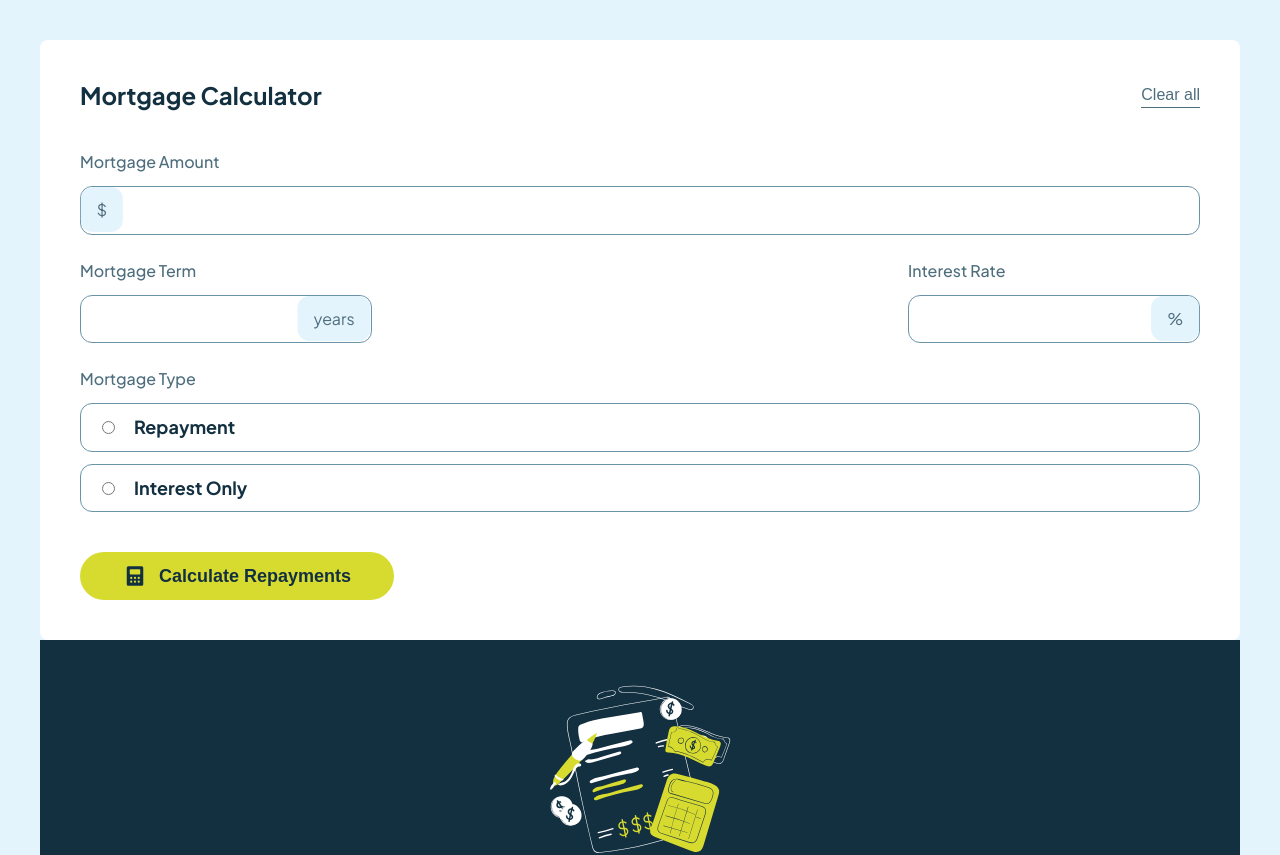
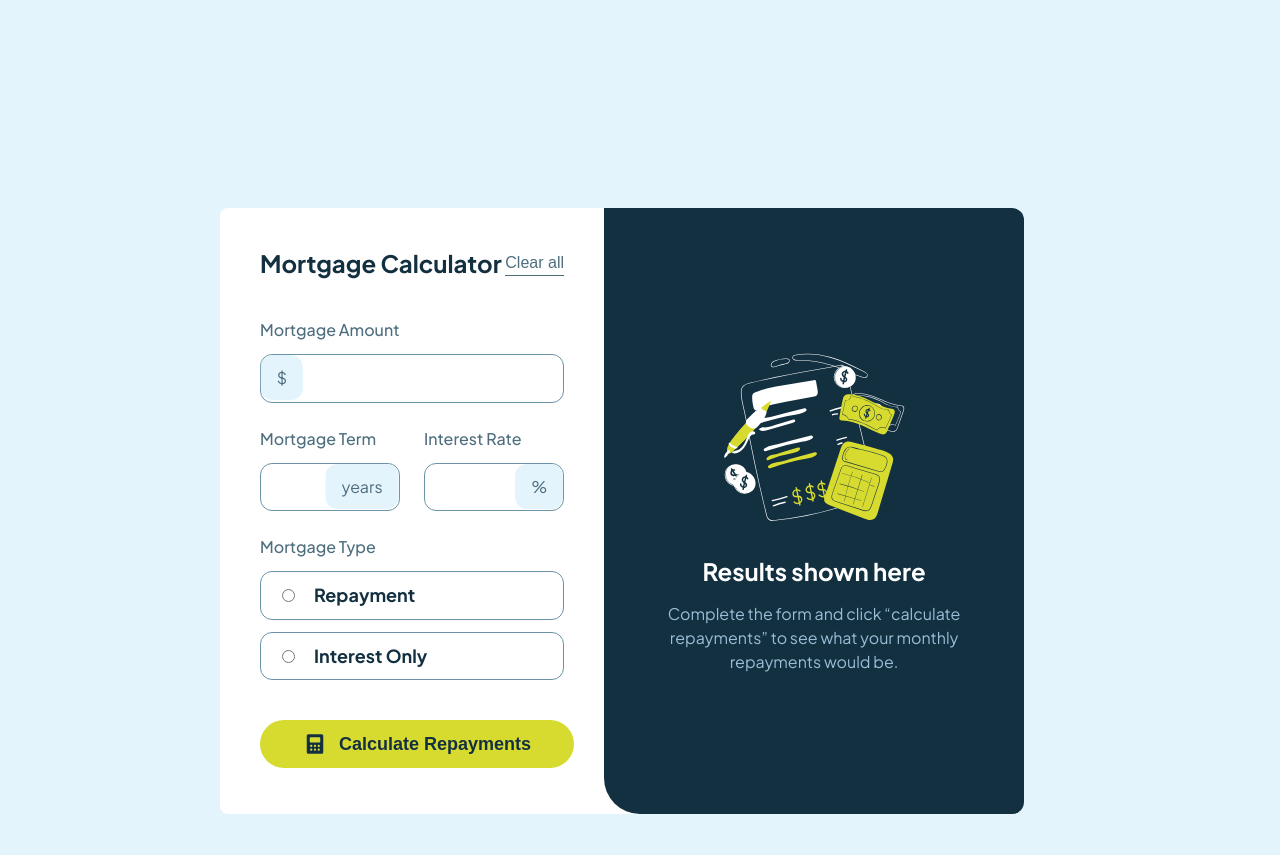
Before and after one commit to brdCoreShadow/mortgage-calculator, a React (Vite) app: page / in a window 1280 px wide. Shown: the top 855 px of the page. Built offline with nearby package versions, Linux system fonts and the light colour scheme.

Commit message:
project is made

```diff
--- a/src/AppStyled.ts
+++ b/src/AppStyled.ts
@@ -1,14 +1,22 @@
 import styled from "@emotion/styled";
 
 export const AppCon = styled.div`
+  @media (min-width: 768px) {
+    padding-top: 40px;
+    padding-bottom: 40px;
+    padding-left: 40px;
+    padding-right: 40px;
 
-@media (min-width: 768px){
-padding-top: 40px;
-padding-bottom: 40px;
-padding-left: 40px;
-padding-right: 40px;
+    background-color: #e4f4fd;
+  }
 
-background-color: #E4F4FD;
-}
+  @media (min-width: 1280px) {
+    display: flex;
+    flex-direction: row;
+    align-items: center;
+    justify-content: center;
 
-`
+    padding-top: 208px;
+    padding-bottom: 208px;
+  }
+`;
--- a/src/Components/CalcForm/CalcForm.tsx
+++ b/src/Components/CalcForm/CalcForm.tsx
@@ -47,7 +47,7 @@ const CalcForm: React.FC<Props> = ({ handleSubmit, handleResetForm }) => {
       </SC.CalcTitleCon>
       <form onSubmit={formik.handleSubmit}>
 
-        <SC.AmountCon>
+        <SC.AmountCon  isError={formik.touched.amount && formik.errors.amount ? true : false}>
           <label htmlFor="amount">
             <span>Mortgage Amount</span>
             <input
@@ -57,16 +57,17 @@ const CalcForm: React.FC<Props> = ({ handleSubmit, handleResetForm }) => {
               value={formik.values.amount}
               onChange={formik.handleChange}
               onBlur={formik.handleBlur}
+
             />
             {formik.touched.amount && formik.errors.amount && (
               <SC.ErrorCon>
-                <span>{formik.errors.amount}</span>
+                <span  style={{color:"#ff3333", fontSize:12, fontWeight:600}}>{formik.errors.amount}</span>
               </SC.ErrorCon>
             )}
           </label>
         </SC.AmountCon>
          <SC.InputsCon>
-        <SC.TermCon>
+        <SC.TermCon isError={formik.touched.term && formik.errors.term ? true : false}>
           <label htmlFor="term">
             <span>Mortgage Term</span>
             <input
@@ -79,13 +80,13 @@ const CalcForm: React.FC<Props> = ({ handleSubmit, handleResetForm }) => {
             />
             {formik.touched.term && formik.errors.term && (
               <SC.ErrorCon>
-                <span>{formik.errors.term}</span>
+                <span style={{color:"#ff3333", fontSize:12, fontWeight:600}}>{formik.errors.term}</span>
               </SC.ErrorCon>
             )}
           </label>
         </SC.TermCon>
 
-        <SC.RateCon>
+        <SC.RateCon isError={formik.touched.rate && formik.errors.rate ? true : false}>
           <label htmlFor="rate">
             <span>Interest Rate</span>
             <input
@@ -98,7 +99,7 @@ const CalcForm: React.FC<Props> = ({ handleSubmit, handleResetForm }) => {
             />
             {formik.touched.rate && formik.errors.rate && (
               <SC.ErrorCon>
-                <span>{formik.errors.rate}</span>
+                <span  style={{color:"#ff3333", fontSize:12, fontWeight:600}}>{formik.errors.rate}</span>
               </SC.ErrorCon>
             )}
           </label>
--- a/src/Components/CalcForm/CalcFormStyled.ts
+++ b/src/Components/CalcForm/CalcFormStyled.ts
@@ -1,4 +1,8 @@
 import styled from "@emotion/styled";
+
+type Props = {
+  isError: boolean;
+};
 
 export const CalcFormCon = styled.div`
   padding-top: 32px;
@@ -15,6 +19,13 @@ export const CalcFormCon = styled.div`
     padding-right: 40px;
 
     border-radius: 8px;
+  }
+
+  @media (min-width: 1280px) {
+    width: 35%;
+    height: 606px;
+
+    padding-right: 76px;
   }
 `;
 
@@ -67,7 +78,7 @@ export const InputsCon = styled.div`
   }
 `;
 
-export const AmountCon = styled.div`
+export const AmountCon = styled.div<Props>`
   margin-bottom: 24px;
 
   & span {
@@ -98,10 +109,29 @@ export const AmountCon = styled.div`
       padding-left: 16px;
       padding-right: 16px;
 
-      background-color: #e4f4fd;
-      color: #4e6e7e;
+      background-color: ${({ isError }) => (isError ? "#ff3333" : "#e4f4fd")};
+      color: ${({ isError }) => (isError ? "#fff" : "#4e6e7e")};
 
       border-radius: 12px;
+    }
+
+    transition: all 0.3s;
+
+    &:hover,
+    &:focus,
+    &:active {
+      & input {
+        border: 1px solid #d8db2f;
+        transition: all 0.3s;
+        cursor: pointer;
+      }
+
+      &::before {
+        background-color: #d8db2f;
+        transition: all 0.3s;
+        cursor: pointer;
+      }
+      cursor: pointer;
     }
   }
 
@@ -120,13 +150,14 @@ export const AmountCon = styled.div`
 
     color: #133041;
 
-    border: 1px solid #6b94a8;
+    border: ${({ isError }) =>
+      isError ? "1px solid #ff3333" : "1px solid #6b94a8"};
 
     border-radius: 12px;
   }
 `;
 
-export const TermCon = styled.div`
+export const TermCon = styled.div<Props>`
   margin-bottom: 24px;
 
   @media (min-width: 768px) {
@@ -163,10 +194,27 @@ export const TermCon = styled.div`
       padding-left: 16px;
       padding-right: 16px;
 
-      background-color: #e4f4fd;
-      color: #4e6e7e;
+      background-color: ${({ isError }) => (isError ? "#ff3333" : "#e4f4fd")};
+      color: ${({ isError }) => (isError ? "#fff" : "#4e6e7e")};
 
       border-radius: 12px;
+    }
+
+    &:hover,
+    &:focus,
+    &:active {
+      & input {
+        border: 1px solid #d8db2f;
+        transition: all 0.3s;
+        cursor: pointer;
+      }
+
+      &::before {
+        background-color: #d8db2f;
+        transition: all 0.3s;
+        cursor: pointer;
+      }
+      cursor: pointer;
     }
   }
 
@@ -185,21 +233,20 @@ export const TermCon = styled.div`
 
     color: #133041;
 
-    border: 1px solid #6b94a8;
+    border: ${({ isError }) =>
+      isError ? "1px solid #ff3333" : "1px solid #6b94a8"};
 
     border-radius: 12px;
   }
 `;
 
-export const RateCon = styled.div`
+export const RateCon = styled.div<Props>`
   margin-bottom: 24px;
 
-
-    @media (min-width: 768px) {
+  @media (min-width: 768px) {
     width: 292px;
     margin-bottom: 0;
   }
-
 
   & span {
     font-size: 16px;
@@ -229,10 +276,26 @@ export const RateCon = styled.div`
       padding-left: 16px;
       padding-right: 16px;
 
-      background-color: #e4f4fd;
-      color: #4e6e7e;
+      background-color: ${({ isError }) => (isError ? "#ff3333" : "#e4f4fd")};
+      color: ${({ isError }) => (isError ? "#fff" : "#4e6e7e")};
 
       border-radius: 12px;
+    }
+
+    &:hover,
+    &:focus,
+    &:active {
+      & input {
+        border: 1px solid #d8db2f;
+        transition: all 0.3s;
+        cursor: pointer;
+      }
+
+      &::before {
+        background-color: #d8db2f;
+        transition: all 0.3s;
+        cursor: pointer;
+      }
     }
   }
 
@@ -251,7 +314,8 @@ export const RateCon = styled.div`
 
     color: #133041;
 
-    border: 1px solid #6b94a8;
+    border: ${({ isError }) =>
+      isError ? "1px solid #ff3333" : "1px solid #6b94a8"};
 
     border-radius: 12px;
   }
@@ -260,7 +324,7 @@ export const RateCon = styled.div`
 export const RadioCon = styled.div`
   margin-bottom: 24px;
 
-  @media (min-width: 768px){
+  @media (min-width: 768px) {
     margin-bottom: 40px;
   }
 
@@ -323,9 +387,9 @@ export const SubmitBtn = styled.button`
 
   border-radius: 24px;
 
-@media (min-width: 768px){
+  @media (min-width: 768px) {
     width: 314px;
-}
+  }
 
   & > span {
     margin-left: 12px;
--- a/src/Components/Result/ResultStyled.ts
+++ b/src/Components/Result/ResultStyled.ts
@@ -8,7 +8,7 @@ padding-right: 24px;
 
   background-color: #133041;
 
-@media (min-width: 768px){
+  @media (min-width: 768px) {
     padding-top: 40px;
     padding-bottom: 40px;
     padding-left: 40px;
@@ -17,4 +17,19 @@ padding-right: 40px;
     border-bottom-right-radius: 8px;
     border-bottom-left-radius: 8px;
   }
-`
+
+  @media (min-width: 1280px){
+    width: 35%;
+    height: 606px;
+
+
+
+    border-radius: 12px;
+    border-top-left-radius: 0;
+    border-bottom-left-radius: 36px;
+
+    transform: translateX(-36px);
+
+    align-content: center;
+  }
+`;
```
Lines whose indentation alone changed are shown as unchanged.
